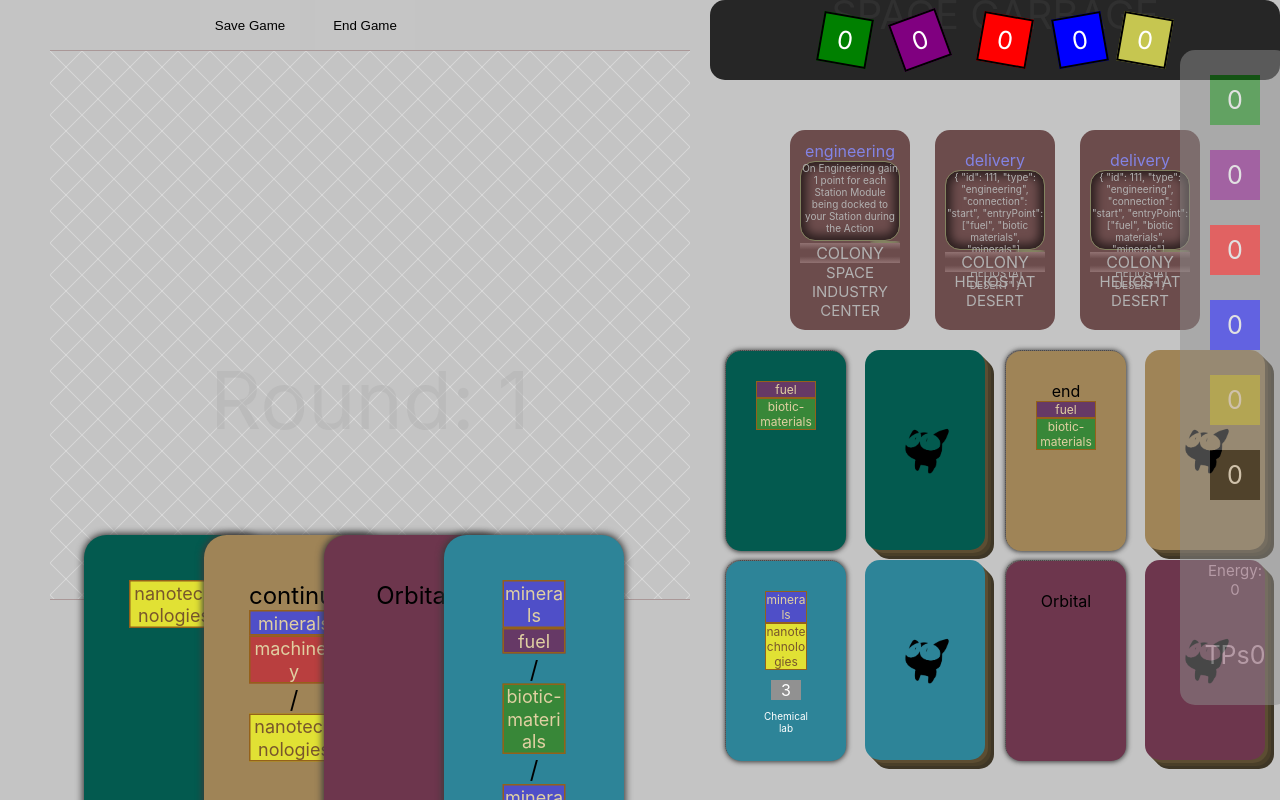
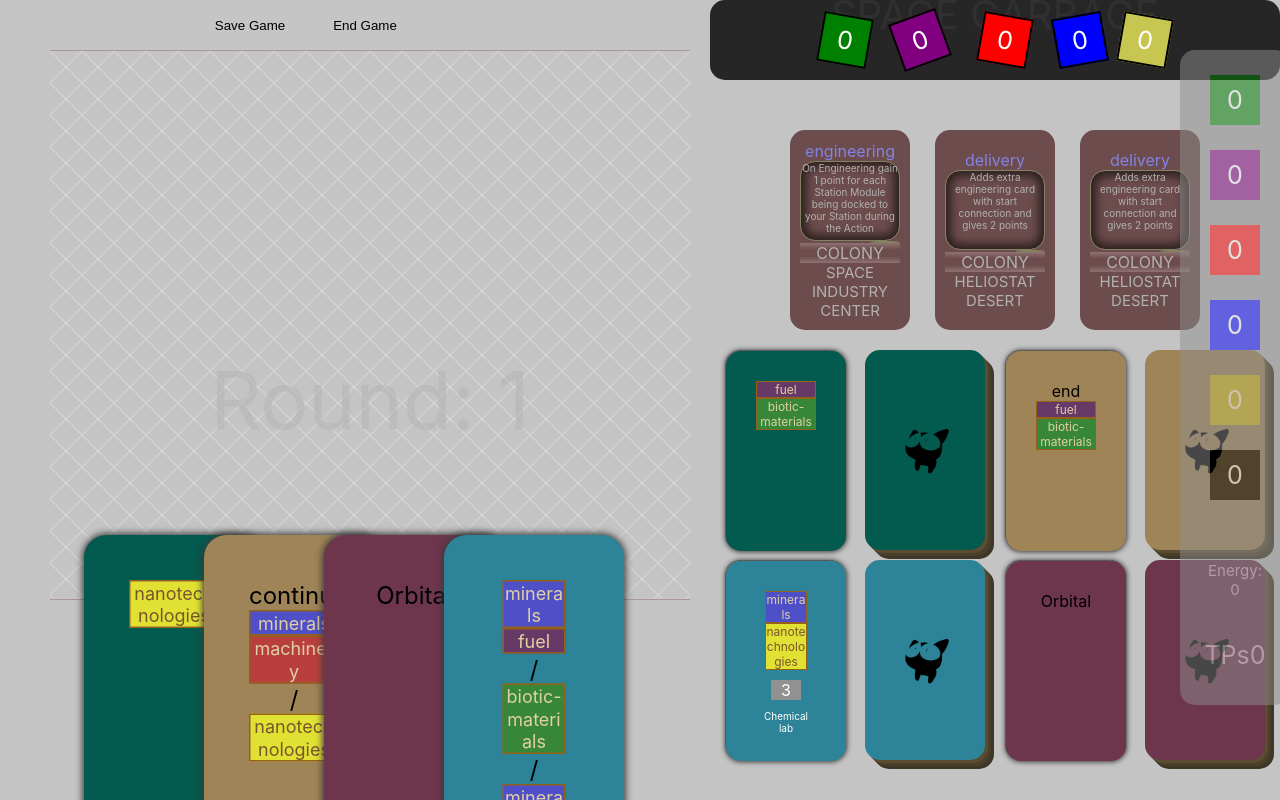
Before and after one commit to Igmat/SpaceExpatriateReact, a React (Create React App) app: page /game in a window 1280 px wide. Built offline with nearby package versions, Linux system fonts and the light colour scheme.

Commit message:
feat: expandTrigger ( )

```diff
--- a/src/Rules/Colony/ColonyManager.ts
+++ b/src/Rules/Colony/ColonyManager.ts
@@ -3,10 +3,14 @@ import { ColonyCardWithPoints } from "./ColonyDeckModel";
 import {
   CardType,
   ColonyCard,
-
+  EngineeringCard,
+  FullTrigger,
+  expandTrigger,
 } from "../card-types";
 import { makeAutoSavable } from "../../Utils/makeAutoSavable";
 import { TableModel } from "../TableModel";
+
+export type EffectName = keyof ColonyManager["effects"];
 
 export class ColonyManager {
   constructor(
@@ -22,11 +26,11 @@ export class ColonyManager {
   effects = {
     selectDeliveryStation: () => {},
     adjustGarbage: () => {},
-    tempEngineering: (colony:ColonyCard) => {
-      this.table.engineering.push(JSON.parse(colony.benefit))
+    addTempEngineering: (colony: ColonyCard) => {
+      this.table.engineering.push(colony.data as (EngineeringCard & { isSelected: boolean }));
     },
-    tempEngineeringRemove: (colony:ColonyCard) => {
-        this.table.engineering.pop()
+    removeTempEngineering: (colony: ColonyCard) => {
+      this.table.engineering.pop();
     },
   };
 
@@ -37,37 +41,36 @@ export class ColonyManager {
   beforePerform = (type: CardType) => {
     const aplicable = this.findAplicableColonyCards(type);
     aplicable.forEach((colony: ColonyCard) => {
-      if (colony.before?.activate !== undefined) {
-        // colony.activate();
+      const before: FullTrigger = expandTrigger(colony.before);
+      if (before.activate !== undefined) {
+        // before.activate();
       }
-      if (colony.before?.effects !== undefined) {
-        colony.before?.effects.forEach((effect) => {
-           this.effects[effect](colony);
+      if (before.effects !== undefined) {
+        before.effects.forEach((effect) => {
+          this.effects[effect](colony);
         });
       }
     });
   };
-afterPerform = (type: CardType) => {
+
+  afterPerform = (type: CardType) => {
     const aplicable = this.findAplicableColonyCards(type);
     aplicable.forEach((colony: ColonyCard) => {
-      if (colony.after?.activate !== undefined) {
+      const after: FullTrigger = expandTrigger(colony.after);
+      if (after.activate !== undefined) {
         // colony.activate();
       }
-      if (colony.after?.effects !== undefined) {
-        colony.after?.effects.forEach((effect) => {
-           this.effects[effect](colony);
+      if (after.effects !== undefined) {
+        after.effects.forEach((effect) => {
+          this.effects[effect](colony);
         });
       }
     });
-  }
+  };
 
-
-  findAplicableColonyCards = (
-    CardType: CardType,
-  ): ColonyCard[] => {
+  findAplicableColonyCards = (CardType: CardType): ColonyCard[] => {
     return this.colonies.filter(
       (colony) =>
-        // colony.whenIsActivated === whenIsActivated &&
         colony.mutateAction === CardType
     );
   };
--- a/src/Rules/Colony/colony-cards.ts
+++ b/src/Rules/Colony/colony-cards.ts
@@ -1,5 +1,5 @@
-import { createCards } from '../CardDefinitions/createCards';
-import { ColonyCard } from '../card-types';
+import { createCards } from "../CardDefinitions/createCards";
+import { ColonyCard, EngineeringCard } from "../card-types";
 
 export const colonyCards = createCards<ColonyCard>(
   "colony",
@@ -28,8 +28,9 @@ export const colonyCards = createCards<ColonyCard>(
     },
     */
   {
-        benefit: "On Delivery one of your Delivery Station Modules ignores Space Garbage",
-        whenIsActivated: "during",
+    benefit:
+      "On Delivery one of your Delivery Station Modules ignores Space Garbage",
+    // whenIsActivated: "during",
     mutateAction: "delivery",
     players: 2,
     name: "BLACK MARKET",
@@ -37,27 +38,31 @@ export const colonyCards = createCards<ColonyCard>(
     // effects: ["selectDeliveryStation"]
   },
   {
-        benefit: "Before Delivery add/remove a resource to/from Space Garbage. You may do this as many times as there are players in the game",
-        whenIsActivated: "before",
+    benefit:
+      "Before Delivery add/remove a resource to/from Space Garbage. You may do this as many times as there are players in the game",
+    // whenIsActivated: "before",
     mutateAction: "delivery",
-        name: "SPACE LIFT"
+    name: "SPACE LIFT",
   },
 
   {
-        benefit: "{ \"id\": 111, \"type\": \"engineering\", \"connection\": \"start\", \"entryPoint\": [\"fuel\", \"biotic materials\", \"minerals\"], \"points\": 2, \"name\": \"HELIOSTAT DESERT\" }",
-        whenIsActivated: "before",
+    benefit:
+      "Adds extra engineering card with start connection and gives 2 points",
+    data: {
+      id: 111,
+      type: "engineering",
+      connection: "start",
+      entryPoint: ["fuel", "biotic materials", "minerals"],
+      points: 2,
+      name: "HELIOSTAT DESERT",
+      isSelected: false,
+    } as EngineeringCard & { isSelected: boolean },
     mutateAction: "delivery",
     name: "HELIOSTAT DESERT",
-        before: {
-          effects: ["tempEngineering"]
+    before: "addTempEngineering",
+    after: "removeTempEngineering",
+    quantity: 15,
   },
-        after: {
-           effects: ["tempEngineeringRemove"]
-          },
-
-        quantity: 15
-    },
-
 
   // -------------- Engineering ----------------
   /*{
@@ -90,17 +95,19 @@ export const colonyCards = createCards<ColonyCard>(
     },
     */
   {
-        benefit: "After Engineering dock a Station Module(from supply) of any type of which you have fewer on your Station than the other types",
-        whenIsActivated: "after",
+    benefit:
+      "After Engineering dock a Station Module(from supply) of any type of which you have fewer on your Station than the other types",
+    // whenIsActivated: "after",
     mutateAction: "engineering",
     players: 2,
-        name: "SPACECRAFT MANUFACTORY"
+    name: "SPACECRAFT MANUFACTORY",
   },
   {
-        benefit: "On Engineering gain 1 point for each Station Module being docked to your Station during the Action",
-        whenIsActivated: "during",
+    benefit:
+      "On Engineering gain 1 point for each Station Module being docked to your Station during the Action",
+    // whenIsActivated: "during",
     mutateAction: "engineering",
-        name: "SPACE INDUSTRY CENTER"
+    name: "SPACE INDUSTRY CENTER",
   },
 
   // -------------- Military ----------------
@@ -135,20 +142,22 @@ export const colonyCards = createCards<ColonyCard>(
     */
   {
     benefit: "Tactical Nanorobotics", //Добавляется новый модуль в милитари
-        whenIsActivated: "during",
+    // whenIsActivated: "during",
     mutateAction: "military",
     players: 2,
     name: "TACTICAL NANOROBOTICS",
   },
   {
-        benefit: "On Military gain 1 point for each card drawn by you during the Action, but not more than 3 points",
-        whenIsActivated: "during",
+    benefit:
+      "On Military gain 1 point for each card drawn by you during the Action, but not more than 3 points",
+    // whenIsActivated: "during",
     mutateAction: "military",
     name: "COMMAND CENTER",
   },
   {
-        benefit: "On Military (Political Pressure) when docking another player's Station Module, draw a card for each of their Inferiorities",
-        whenIsActivated: "during",
+    benefit:
+      "On Military (Political Pressure) when docking another player's Station Module, draw a card for each of their Inferiorities",
+    // whenIsActivated: "during",
     mutateAction: "military",
     name: "REVERSE ENGINEERING LAB",
   },
@@ -184,24 +193,26 @@ export const colonyCards = createCards<ColonyCard>(
     },
     */
   {
-        benefit: "On Terraforming gain 2 points if you have at least 1 Station Module card of the mission Type in your Hand",
-        whenIsActivated: "during",
+    benefit:
+      "On Terraforming gain 2 points if you have at least 1 Station Module card of the mission Type in your Hand",
+    // whenIsActivated: "during",
     mutateAction: "terraforming",
     players: 2,
     name: "OPERATIONS SUPPORT COMMAND",
   },
 
   {
-        benefit: "After Terraforming dock a Station Module of the Mission Type from supply",
-        whenIsActivated: "after",
+    benefit:
+      "After Terraforming dock a Station Module of the Mission Type from supply",
+    // whenIsActivated: "after",
     mutateAction: "terraforming",
     name: "STRATEGIC DEVELOPMENT CENTER",
   },
   {
-        benefit: "On Terraforming on your turn collect all points from neutral Colonies (even if you do not set up a Colony)",
-        whenIsActivated: "before",
+    benefit:
+      "On Terraforming on your turn collect all points from neutral Colonies (even if you do not set up a Colony)",
+    // whenIsActivated: "before",
     mutateAction: "terraforming",
     name: "FIELD RESEARCH HEADQUARTERS",
-    },
-
-)
+  }
+);
--- a/src/Rules/card-types.ts
+++ b/src/Rules/card-types.ts
@@ -1,4 +1,5 @@
 import { GameState } from ".";
+import { EffectName } from "./Colony/ColonyManager";
 
 export type ResourcePrimitive =
   | "fuel"
@@ -65,32 +66,43 @@ export interface MilitaryCard {
   name: string;
   // points: number
 }
-export type ColonyCardEffect =
-  | "selectDeliveryStation"
-  | "adjustGarbage"
-  | "tempEngineering"
-  | "tempEngineeringRemove";
+
+export type FullTrigger = {
+  activate: (gameState: GameState) => void;
+  effects:EffectName[];
+}
+
+export type Trigger =
+  | FullTrigger
+  | EffectName[]
+  | ((gameState: GameState) => void)
+  | EffectName;
+
 export interface ColonyCard {
   id: number;
   type: "colony";
   benefit: string;
-  whenIsActivated: "before" | "after" | "during";
-  mutateAction: CardType; //или тут будет функция будет мутировать экшены,
+  mutateAction: CardType;
+  data?: unknown;
   players?: number;
   name: string;
-  // activate?: (gameState: GameState) => void;
-  // effects?: ColonyCardEffect[];
+  before?: Trigger;
+  after?: Trigger;
+  during?: Trigger;
+}
 
-  before?: {
-    activate?: (gameState: GameState) => void;
-    effects?: ColonyCardEffect[];
-  };
-  after?: {
-    activate?: (gameState: GameState) => void;
-    effects?: ColonyCardEffect[];
-  };
-  during?: {
-    activate?: (gameState: GameState) => void;
-    effects?: ColonyCardEffect[];
-  };
+export const expandTrigger = (trigger?: Trigger): FullTrigger => {
+  if (!trigger) {
+    return { activate: () => {}, effects: [] };
+  }
+  if (typeof trigger === "function") {
+    return { activate: trigger, effects: [] };
+  }
+  if (Array.isArray(trigger)) {
+    return { activate: () => {}, effects: trigger };
+  }
+  if (typeof trigger === "string") {
+    return { activate: () => {}, effects: [trigger] };
+  }
+  return trigger;
 }
```
Lines whose indentation alone changed are shown as unchanged.
